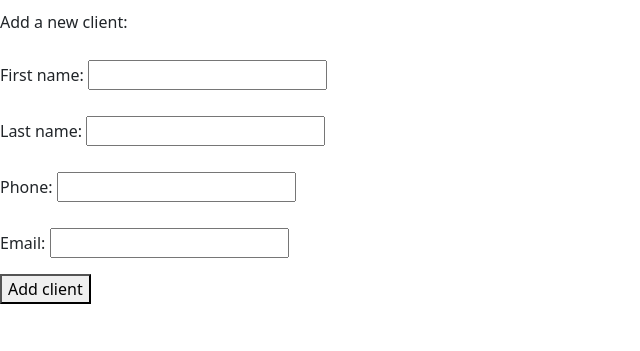
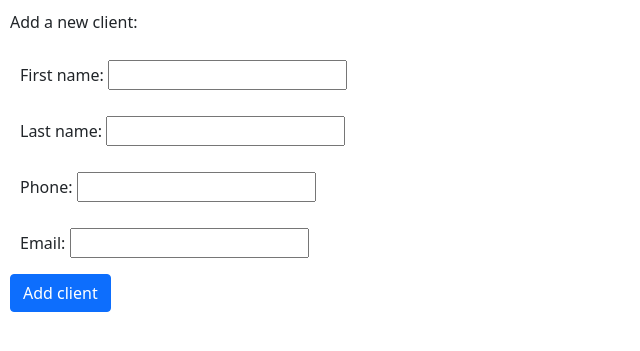
Before and after one commit to spalme21/punch_card, a Django app: page /new_client/ in a window 1280 px wide. Shown: the part 56-407 px from the top of the page, without its empty margins (0-640 px from the left). Run offline with Django 4.2, Linux system fonts and the light colour scheme.

Commit message:
tweak styling for new client form

```diff
--- a/punch_card/static/css/punch_card.css
+++ b/punch_card/static/css/punch_card.css
@@ -1,3 +1,8 @@
 p {
     padding-top: 10px;
+    padding-left: 10px;
 }
+
+form {
+    padding-left: 10px;
+}
--- a/punch_card/templates/punch_card/new_client.html
+++ b/punch_card/templates/punch_card/new_client.html
@@ -6,6 +6,6 @@
     <form action="{% url 'punch_card:new_client' %}" method='post'>
         {% csrf_token %}
         {{ form.as_p }}
-        <button name="submit">Add client</button>
+        <button class="btn btn-primary" name="submit">Add client</button>
     </form>
 {% endblock %}
```
